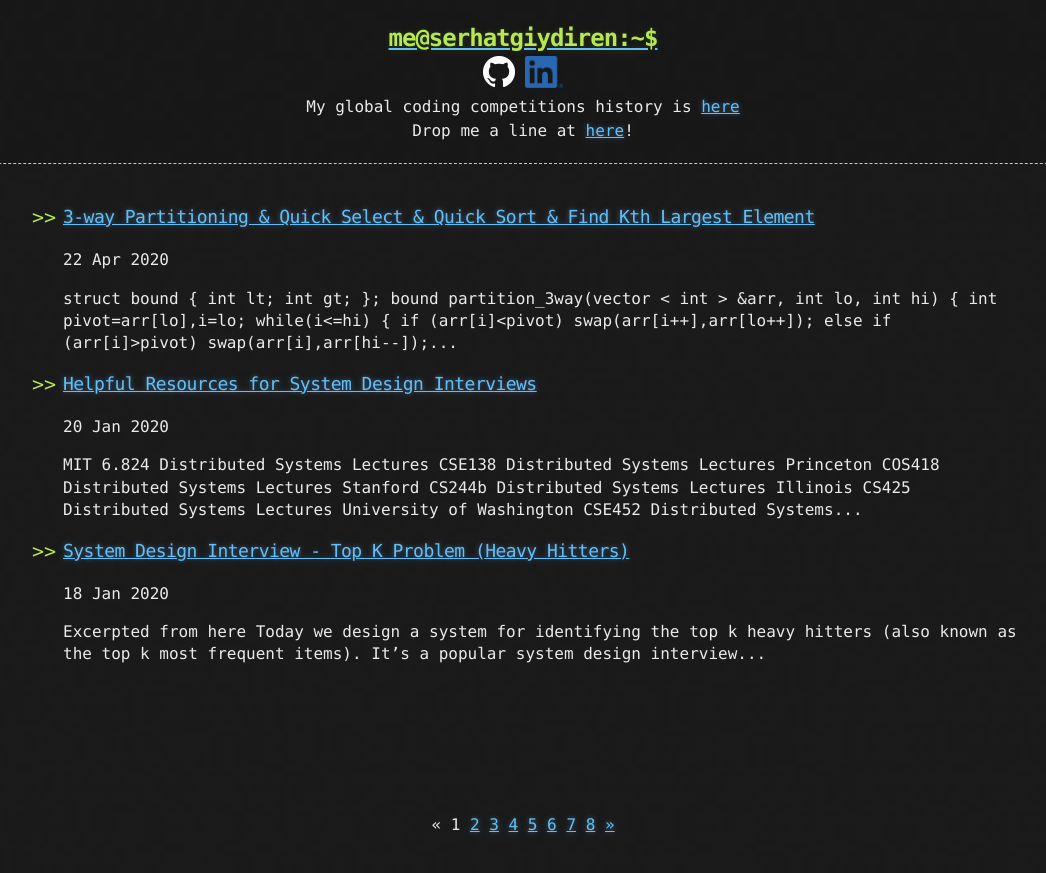
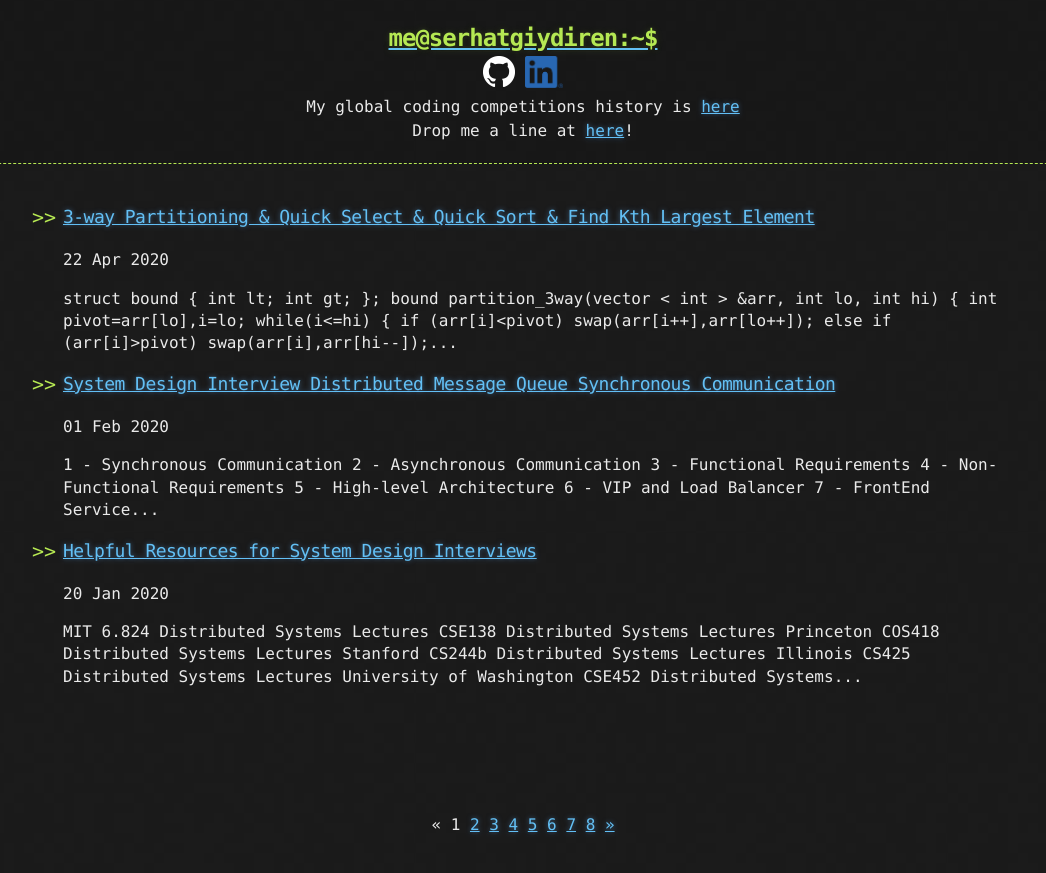
Before and after one commit to goodHunter27/serhatgiydiren.github.io, a Jekyll site: the page built from index.html, in a window 1280 px wide. Shown: the top 873 px of the page, without its empty margins (117-1163 px from the left). Built offline with Jekyll 4.4.1, drawn with Linux system fonts in a browser that asks for light colours; the list of posts is cut into pages by our own code.

Commit message:
Update 2020-02-01-system-design-interview-distributed-message-queue-synchronous-communication.md

```diff
--- a/_posts/2020-02-01-system-design-interview-distributed-message-queue-synchronous-communication.md
+++ b/_posts/2020-02-01-system-design-interview-distributed-message-queue-synchronous-communication.md
@@ -1,6 +1,5 @@
 ---
-title: System Design Interview - Distributed Message Queue - Synchronous Communication
-published: false
+layout: default
 ---
 
 [1 - Synchronous Communication](system-design-interview-distributed-message-queue-synchronous-communication)
```
